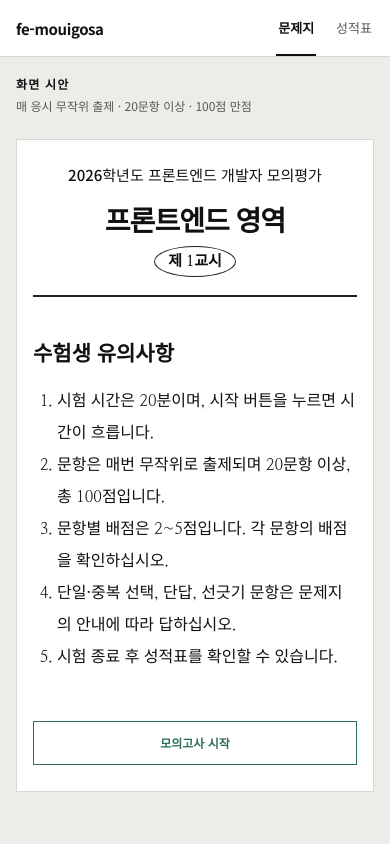
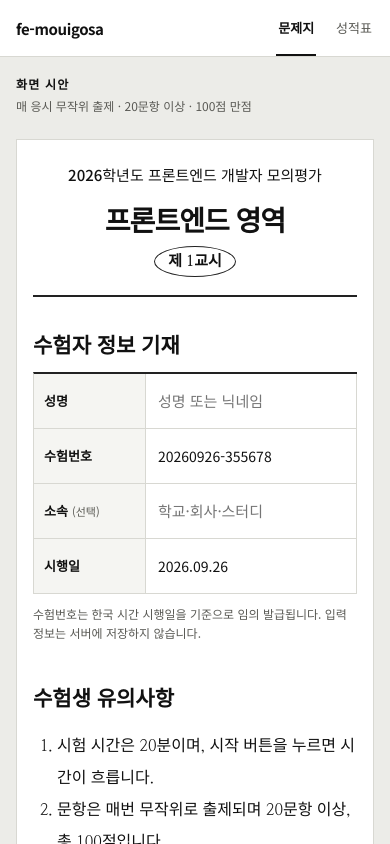
Before and after one commit to icecokel/fe-mouigosa, a Next.js app: page / in a window 390 px wide. Shown: the top 844 px of the page. Built offline with nearby package versions, Linux system fonts and the light colour scheme.

Commit message:
feat: 수험자 정보 기재와 수험번호 발급 추가

```diff
--- /dev/null
+++ b/app/candidate.mjs
@@ -0,0 +1,8 @@
+export function createExamIdentity(now = new Date(), random = Math.random) {
+  const parts = Object.fromEntries(new Intl.DateTimeFormat("en-US", {
+    timeZone: "Asia/Seoul", year: "numeric", month: "2-digit", day: "2-digit",
+  }).formatToParts(now).map(({ type, value }) => [type, value]));
+  const date = `${parts.year}-${parts.month}-${parts.day}`;
+  const serial = String(Math.floor(random() * 1_000_000)).padStart(6, "0");
+  return { date, number: `${date.replaceAll("-", "")}-${serial}` };
+}
--- a/app/globals.css
+++ b/app/globals.css
@@ -68,6 +68,10 @@ button:focus-visible, a:focus-visible, input:focus-visible, summary:focus-visibl
   font-family: var(--font-exam);
 }
 .exam-header { border-bottom: 2px solid var(--rule); padding-bottom: 23px; }
+.candidate-record { display: grid; grid-template-columns: repeat(2, minmax(0, 1fr)); column-gap: 24px; margin: 18px 0 0; font: 12px/1.5 var(--font-label); text-align: left; }
+.candidate-record div { display: flex; min-width: 0; gap: 8px; padding: 5px 0; border-top: 1px solid var(--rule-soft); }
+.candidate-record dt { flex: none; min-width: 60px; color: var(--ink-muted); }
+.candidate-record dd { min-width: 0; margin: 0; overflow-wrap: anywhere; font-weight: 700; }
 .exam-year { margin: 0; text-align: center; font: 500 20px/1.5 var(--font-label); }
 .exam-title-row { position: relative; margin-top: 13px; display: flex; align-items: center; justify-content: center; min-height: 56px; }
 .exam-title-row h1 { margin: 0; text-align: center; font: 800 40px/1.25 var(--font-label); letter-spacing: -.035em; }
@@ -109,6 +113,7 @@ button:focus-visible, a:focus-visible, input:focus-visible, summary:focus-visibl
 .omr-heading { min-height: 67px; display: flex; justify-content: space-between; align-items: center; border-bottom: 1px solid var(--omr-green); }
 .omr-kicker { margin: 0 0 3px; font-size: 11px; line-height: 1.5; color: var(--omr-green); }
 .omr-heading h2 { margin: 0 0 10px; font-size: 18px; line-height: 1.4; letter-spacing: .04em; }
+.omr-candidate { margin: -7px 0 10px; color: var(--ink-muted); font-size: 11px; line-height: 1.4; overflow-wrap: anywhere; }
 .omr-status { display: flex; flex-direction: column; align-items: flex-end; gap: 2px; }
 .omr-time { margin: 0; color: var(--ink-muted); font-size: 11px; text-align: right; }
 .omr-time strong { display: block; color: var(--ink); font-size: 18px; font-variant-numeric: tabular-nums; }
@@ -250,7 +255,19 @@ button:focus-visible, a:focus-visible, input:focus-visible, summary:focus-visibl
 
 .exam-start { width: min(794px, calc(100% - 32px)); margin: 24px auto; padding: 40px 32px; }
 .exam-start h2 { margin-top: 40px; font: 700 21px var(--font-exam); }
+.candidate-entry { margin-top: 32px; }
+.exam-start .candidate-entry h2 { margin: 0 0 12px; }
+.candidate-grid { display: grid; grid-template-columns: repeat(2, minmax(0, 1fr)); border-top: 2px solid var(--rule); border-left: 1px solid var(--rule-soft); font-family: var(--font-label); }
+.candidate-cell { display: flex; align-items: stretch; min-width: 0; min-height: 55px; border-right: 1px solid var(--rule-soft); border-bottom: 1px solid var(--rule-soft); }
+.candidate-cell > span { display: flex; flex: none; align-items: center; gap: 4px; width: 112px; padding: 8px 10px; border-right: 1px solid var(--rule-soft); background: var(--surface-subtle); font-size: 13px; font-weight: 700; }
+.candidate-cell small { color: var(--ink-muted); font-size: 11px; font-weight: 400; }
+.candidate-cell input { width: 100%; min-width: 0; padding: 8px 12px; border: 0; border-radius: 0; background: var(--paper); color: var(--ink); font: 15px/1.4 var(--font-label); }
+.candidate-cell output, .candidate-cell time { align-self: center; min-width: 0; padding: 8px 12px; overflow-wrap: anywhere; font-size: 14px; font-variant-numeric: tabular-nums; }
+.candidate-note { margin: 10px 0 0; color: var(--ink-muted); font: 12px/1.6 var(--font-label); }
 .exam-start ol { padding-left: 24px; font: 400 16px/2 var(--font-exam); }
 .exam-start .exam-submit { margin-top: 32px; }
 .exam-error { max-width: 794px; margin: 24px auto; padding: 16px; border: 1px solid currentColor; }
-@media (max-width: 767px) { .exam-start { padding: 24px 16px; } }
+@media (max-width: 767px) {
+  .exam-start { padding: 24px 16px; }
+  .candidate-grid, .candidate-record { grid-template-columns: minmax(0, 1fr); }
+}
--- a/app/page.jsx
+++ b/app/page.jsx
@@ -4,12 +4,24 @@ import { useEffect, useRef, useState } from "react";
 import { formatTime, remainingSeconds } from "./countdown.mjs";
 import { questionBank } from "./questions.mjs";
 import { createExam } from "./exam.mjs";
+import { createExamIdentity } from "./candidate.mjs";
 import { gradeExam, isAnswered, shareExamResult } from "./results.mjs";
 import MatchingInput from "./matching-input";
 
 const choices = ["①", "②", "③", "④", "⑤"];
 const leftLabels = ["ㄱ", "ㄴ", "ㄷ", "ㄹ"];
 const rightLabels = ["A", "B", "C", "D"];
+
+function CandidateRecord({ candidate }) {
+  return (
+    <dl className="candidate-record">
+      <div><dt>성명</dt><dd>{candidate.name}</dd></div>
+      <div><dt>수험번호</dt><dd>{candidate.number}</dd></div>
+      <div><dt>시행일</dt><dd><time dateTime={candidate.date}>{candidate.date.replaceAll("-", ".")}</time></dd></div>
+      {candidate.affiliation && <div><dt>소속</dt><dd>{candidate.affiliation}</dd></div>}
+    </dl>
+  );
+}
 
 function answerText(question, value) {
   if (question.format === "객관식 단일") {
@@ -78,7 +90,7 @@ function Question({ question, answer, onAnswer, onChoose, locked }) {
   );
 }
 
-function OMR({ questions, answers, onChoose, onJump, onSubmit, labelId, timeLeft, locked }) {
+function OMR({ questions, answers, candidate, onChoose, onJump, onSubmit, labelId, timeLeft, locked }) {
   const numbers = questions.map((question) => question.id);
   const answered = questions.filter((question) => isAnswered(question, answers[question.id])).length;
 
@@ -88,6 +100,7 @@ function OMR({ questions, answers, onChoose, onJump, onSubmit, labelId, timeLeft
         <div>
           <p className="omr-kicker">2026학년도 · 제 1교시</p>
           <h2 id={labelId}>OMR 답안지</h2>
+          <p className="omr-candidate">{candidate.name} · {candidate.number}</p>
         </div>
         <div className="omr-status">
           <p className="omr-time">남은 시간 <strong role="timer">{timeLeft}</strong></p>
@@ -134,7 +147,7 @@ function OMR({ questions, answers, onChoose, onJump, onSubmit, labelId, timeLeft
   );
 }
 
-function Exam({ questions, answers, onAnswer, onChoose, onSubmit, dialogRef, openButtonRef, timeLeft, locked }) {
+function Exam({ questions, answers, candidate, onAnswer, onChoose, onSubmit, dialogRef, openButtonRef, timeLeft, locked }) {
   const pages = Array.from({ length: Math.ceil(questions.length / 4) }, (_, index) => questions.slice(index * 4, index * 4 + 4));
   const answered = questions.filter((question) => isAnswered(question, answers[question.id])).length;
   const jumpToQuestion = (number) => {
@@ -157,6 +170,7 @@ function Exam({ questions, answers, onAnswer, onChoose, onSubmit, dialogRef, ope
                   <span className="period">제 1교시</span>
                   <h1>프론트엔드 영역</h1>
                 </div>
+                <CandidateRecord candidate={candidate} />
               </header>
             ) : (
               <header className="continuation-header">
@@ -182,7 +196,7 @@ function Exam({ questions, answers, onAnswer, onChoose, onSubmit, dialogRef, ope
       </main>
 
       <aside className="desktop-omr" aria-label="답안지">
-        <OMR questions={questions} answers={answers} onChoose={onChoose} onJump={jumpToQuestion} onSubmit={onSubmit} labelId="desktop-omr-title" timeLeft={timeLeft} locked={locked} />
+        <OMR questions={questions} answers={answers} candidate={candidate} onChoose={onChoose} onJump={jumpToQuestion} onSubmit={onSubmit} labelId="desktop-omr-title" timeLeft={timeLeft} locked={locked} />
       </aside>
 
       <button
@@ -206,13 +220,13 @@ function Exam({ questions, answers, onAnswer, onChoose, onSubmit, dialogRef, ope
             닫기
           </button>
         </div>
-        <OMR questions={questions} answers={answers} onChoose={onChoose} onJump={jumpToQuestion} onSubmit={onSubmit} labelId="mobile-omr-title" timeLeft={timeLeft} locked={locked} />
+        <OMR questions={questions} answers={answers} candidate={candidate} onChoose={onChoose} onJump={jumpToQuestion} onSubmit={onSubmit} labelId="mobile-omr-title" timeLeft={timeLeft} locked={locked} />
       </dialog>
     </div>
   );
 }
 
-function Result({ questions, answers, onRetry }) {
+function Result({ questions, answers, candidate, onRetry }) {
   const report = gradeExam(answers, questions);
   const [shareStatus, setShareStatus] = useState({});
   const [sharing, setSharing] = useState(false);
@@ -235,6 +249,7 @@ function Result({ questions, answers, onRetry }) {
         <h1>성적통지표</h1>
         <span>프론트엔드 영역 · 제 1교시</span>
       </header>
+      <CandidateRecord candidate={candidate} />
       <div className="result-body">
         <p className="result-overview">
           <span className="total-score">총점 <strong>{report.score}</strong> / {report.maxScore}점</span>
@@ -351,6 +366,8 @@ function Result({ questions, answers, onRetry }) {
 
 export default function Home() {
   const [questions, setQuestions] = useState([]);
+  const [candidate, setCandidate] = useState(null);
+  const [identity, setIdentity] = useState(null);
   const [examError, setExamError] = useState("");
   const [view, setView] = useState("exam");
   const [answers, setAnswers] = useState({});
@@ -358,6 +375,11 @@ export default function Home() {
   const [secondsLeft, setSecondsLeft] = useState(20 * 60);
   const dialogRef = useRef(null);
   const openButtonRef = useRef(null);
+  const nameInputRef = useRef(null);
+
+  useEffect(() => {
+    setIdentity(createExamIdentity());
+  }, []);
 
   useEffect(() => {
     if (!questions.length || submittedAnswers) return;
@@ -381,7 +403,15 @@ export default function Home() {
     showView("result");
   };
 
-  const retryExam = () => {
+  const startExam = (event) => {
+    event.preventDefault();
+    const data = new FormData(event.currentTarget);
+    const name = String(data.get("candidateName") ?? "").trim();
+    if (!name) {
+      setExamError("성명을 입력해 주세요.");
+      nameInputRef.current?.focus();
+      return;
+    }
     try {
       setQuestions(createExam(questionBank));
       setExamError("");
@@ -389,9 +419,25 @@ export default function Home() {
       setExamError(error.message);
       return;
     }
+    const issued = createExamIdentity();
+    setCandidate({
+      name,
+      affiliation: String(data.get("affiliation") ?? "").trim(),
+      ...(identity?.date === issued.date ? identity : issued),
+    });
     setAnswers({});
     setSecondsLeft(20 * 60);
     setSubmittedAnswers(null);
+    showView("exam");
+  };
+
+  const retryExam = () => {
+    setQuestions([]);
+    setAnswers({});
+    setSubmittedAnswers(null);
+    setSecondsLeft(20 * 60);
+    setIdentity(createExamIdentity());
+    setExamError("");
     showView("exam");
   };
 
@@ -425,6 +471,23 @@ export default function Home() {
             <p className="exam-year">2026학년도 프론트엔드 개발자 모의평가</p>
             <div className="exam-title-row"><span className="period">제 1교시</span><h1>프론트엔드 영역</h1></div>
           </header>
+          <form onSubmit={startExam}>
+            <section className="candidate-entry" aria-labelledby="candidate-title">
+              <h2 id="candidate-title">수험자 정보 기재</h2>
+              <div className="candidate-grid">
+                <label className="candidate-cell">
+                  <span>성명</span>
+                  <input ref={nameInputRef} name="candidateName" type="text" required maxLength={30} autoComplete="name" defaultValue={candidate?.name ?? ""} placeholder="성명 또는 닉네임" onChange={() => setExamError("")} />
+                </label>
+                <div className="candidate-cell"><span>수험번호</span><output>{identity?.number ?? "자동 발급 중"}</output></div>
+                <label className="candidate-cell">
+                  <span>소속 <small>(선택)</small></span>
+                  <input name="affiliation" type="text" maxLength={50} autoComplete="organization" defaultValue={candidate?.affiliation ?? ""} placeholder="학교·회사·스터디" />
+                </label>
+                <div className="candidate-cell"><span>시행일</span><time dateTime={identity?.date}>{identity?.date?.replaceAll("-", ".") ?? "확인 중"}</time></div>
+              </div>
+              <p className="candidate-note">수험번호는 한국 시간 시행일을 기준으로 임의 발급됩니다. 입력 정보는 서버에 저장하지 않습니다.</p>
+            </section>
             <h2>수험생 유의사항</h2>
             <ol>
               <li>시험 시간은 20분이며, 시작 버튼을 누르면 시간이 흐릅니다.</li>
@@ -433,11 +496,12 @@ export default function Home() {
               <li>단일·중복 선택, 단답, 선긋기 문항은 문제지의 안내에 따라 답하십시오.</li>
               <li>시험 종료 후 성적표를 확인할 수 있습니다.</li>
             </ol>
-          <button type="button" className="exam-submit" onClick={retryExam}>모의고사 시작</button>
+            <button type="submit" className="exam-submit">모의고사 시작</button>
+          </form>
         </main>
       ) : view === "exam" ? (
-        <Exam questions={questions} answers={answers} onAnswer={setAnswer} onChoose={chooseAnswer} onSubmit={finishExam} dialogRef={dialogRef} openButtonRef={openButtonRef} timeLeft={formatTime(secondsLeft)} locked={Boolean(submittedAnswers)} />
-      ) : <Result questions={questions} answers={submittedAnswers} onRetry={retryExam} />}
+        <Exam questions={questions} answers={answers} candidate={candidate} onAnswer={setAnswer} onChoose={chooseAnswer} onSubmit={finishExam} dialogRef={dialogRef} openButtonRef={openButtonRef} timeLeft={formatTime(secondsLeft)} locked={Boolean(submittedAnswers)} />
+      ) : <Result questions={questions} answers={submittedAnswers} candidate={candidate} onRetry={retryExam} />}
     </>
   );
 }
--- a/package.json
+++ b/package.json
@@ -8,12 +8,13 @@
     "start": "next start",
     "check:questions": "node scripts/check-questions.mjs",
     "check:countdown": "node scripts/check-countdown.mjs",
+    "check:candidate": "node scripts/check-candidate.mjs",
     "check:results": "node scripts/check-results.mjs",
     "predev": "npm run check:questions",
     "prebuild": "npm run check:questions",
     "check:question-schema": "node scripts/check-question-schema.mjs",
     "precheck:results": "npm run check:questions",
-    "check": "npm run check:questions && npm run check:question-schema && node scripts/check-exam.mjs && node scripts/check-results.mjs && npm run check:countdown",
+    "check": "npm run check:questions && npm run check:question-schema && node scripts/check-exam.mjs && node scripts/check-results.mjs && npm run check:countdown && npm run check:candidate",
     "check:exam": "npm run check:questions && node scripts/check-exam.mjs"
   },
   "dependencies": {
```
Also changed, not shown: scripts/check-candidate.mjs (added, +10 -0 lines), 3 other files (tests, documents, lock files or other folders). Lines whose indentation alone changed are shown as unchanged.
